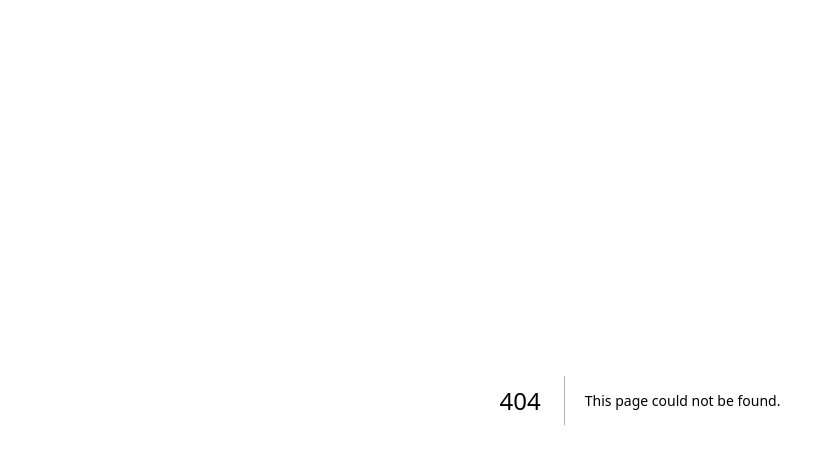
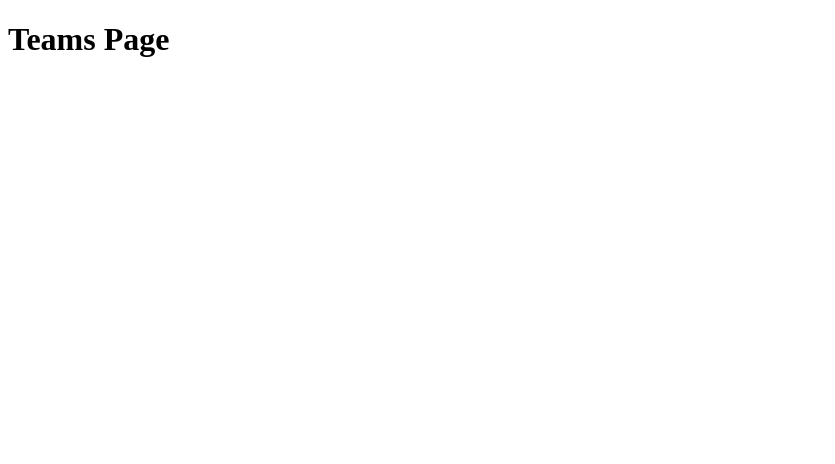
Before and after one commit to hack4impact-utk/internal-applications, a Next.js app in the folder apps/admin-portal/: page /teams in a window 1280 px wide. Before the commit this address had no page. Shown: the top 464 px of the page, without its empty margins (0-835 px from the left). Built offline with nearby package versions, Linux system fonts and the light colour scheme.

Commit message:
add teams page for admin-portal

```diff
--- /dev/null
+++ b/apps/admin-portal/src/app/teams/page.tsx
@@ -0,0 +1,7 @@
+export default function TeamsPage() {
+  return (
+    <>
+      <h1>Teams Page</h1>
+    </>
+  );
+}
```
